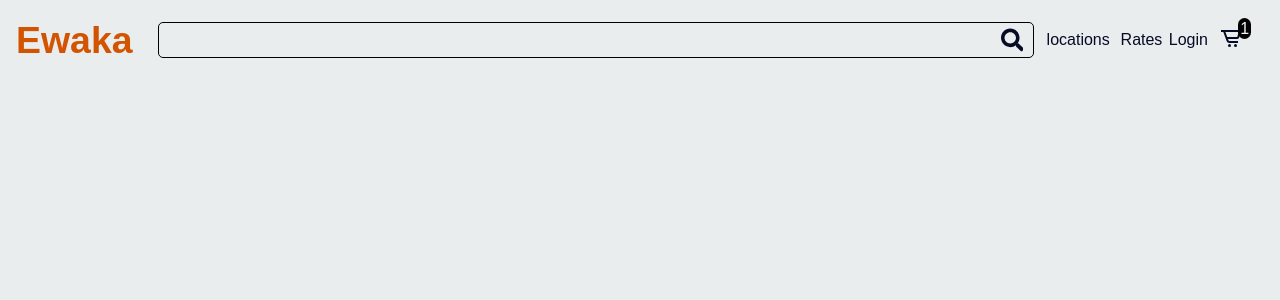
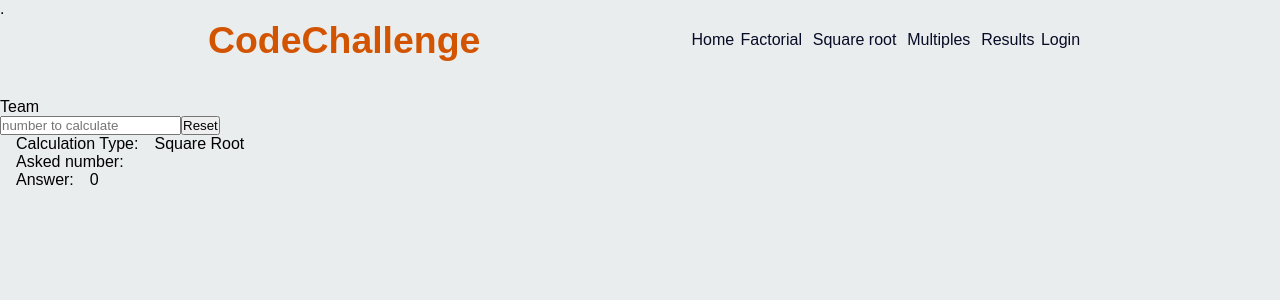
Before and after one commit to MichaelKasingye/Code-Challenge-outbox-client, a React (Create React App) app: page /squareroot in a window 1280 px wide. Shown: the top 300 px of the page. Built offline with nearby package versions, Linux system fonts and the light colour scheme.

Commit message:
first commit

```diff
--- a/src/App.js
+++ b/src/App.js
@@ -3,8 +3,9 @@ import {BrowserRouter as Router, Switch, Route} from 'react-router-dom';
 import './App.css';
 import Navbar from './components/Navbar';
 import Home from './components/pages/Home';
-import Product from './components/pages/Product';
-import Team from './components/pages/Team';
+import Results from './components/pages/Results';
+import Squareroot from './components/pages/Squareroot';
+// import "bootstrap/dist/css/bootstrap.css";
 
 function App() {
 
@@ -15,8 +16,8 @@ function App() {
       <Navbar/>
       <Switch>
         <Route path='/' exact component={Home}/>
-        <Route path='/teams' component={Team}/>
-        <Route path='/products' component={Product}/>
+        <Route path='/squareroot' component={Squareroot}/>
+        <Route path='/results' component={Results}/>
       </Switch>
     </Router>
     </div>
--- a/src/components/Navbar.jsx
+++ b/src/components/Navbar.jsx
@@ -1,6 +1,5 @@
 import React, {useEffect, useState} from 'react'
 import {FaBars} from "react-icons/fa";
-import {FaSearch} from "react-icons/fa";
 import {BiCartAlt} from "react-icons/bi";
 import {AiOutlineClose} from "react-icons/ai";
 import {Link} from 'react-router-dom';
@@ -49,35 +48,29 @@ window.addEventListener('resize', showBurger);
                 {burger? <Link to="#" className='menu-bars'>
                     <FaBars onClick={showSidebar}/>
                 </Link>:<Link to="/" className="logo">
-                   <h3>Ewaka</h3>
+                   <h3>CodeChallenge</h3>
                </Link>}
 
-               <form action="" className="nav-form">
-                <div className="nav-input">
-               <input className="nav-inputer" type="text" />
-                <FaSearch className="nav-search"/>
-                </div>
-               </form>
+
                {burger?"":<div className="nav-menu">
-               <Link to="/">locations</Link>
-               <Link to="/"> Rates</Link>
+               <Link to="/">Home</Link>
+               <Link to="/">Factorial</Link>
+               <Link to="/squareroot"> Square root</Link>
+               <Link to="/"> Multiples</Link>
+               <Link to="/results"> Results</Link>
                <Link to="/">Login</Link>
                </div>}
 
-               <Link to="/" className="nav-cart">
-                   <BiCartAlt />
-                   <span className="cart-number">1</span>
-               </Link>
                {burger?<Link to="/" className="logo">
-                   <h3>Ewaka</h3>
+                   <h3>CodeChallenge</h3>
                </Link>:""}
 
             </div>
-            <nav className={sidebar ? 'sidebar-menu active' : 'sidebar-menu'}>
+            <div className={sidebar ? 'sidebar-menu active' : 'sidebar-menu'}>
                 <ul className='sidebar-menu-items' onClick={showSidebar}>
                     <li className="navbar-toggle">
                         <Link to="#" className='menu-bars'>
-                            <AiOutlineClose style={{color:'white'}} onClick={showSidebar}/>
+                            <AiOutlineClose style={{color:'black'}} onClick={showSidebar}/>
                         </Link>
                     </li>
                     {
@@ -93,7 +86,7 @@ window.addEventListener('resize', showBurger);
                         })
                     }
                 </ul>
-            </nav>
+            </div>
             </IconContext.Provider>
         </>
     )
--- a/src/components/Sidebar.jsx
+++ b/src/components/Sidebar.jsx
@@ -5,27 +5,39 @@ import * as IoIcons from "react-icons/io";
 
 export const SidebarData = [
     {
-        title: 'locations',
+        title: 'Home',
         path: '/',
-        icon: <AiIcons.AiFillHome/>,
-        cName: 'nav-text'
+        icon: <IoIcons.IoIosPaper className="icon"/>,
+        cName: 'sidebar-text'
     },
     {
-        title: 'Rates',
-        path: '/reports',
-        icon: <IoIcons.IoIosPaper/>,
-        cName: 'nav-text'
+        title: 'Factorial',
+        path: '/factorial',
+        icon: <AiIcons.AiFillHome className="icon"/>,
+        cName: 'sidebar-text'
+    },
+    {
+        title: 'Square root',
+        path: '/squareroot',
+        icon: <IoIcons.IoIosPaper className="icon"/>,
+        cName: 'sidebar-text'
+    },
+    {
+        title: 'Multiples',
+        path: '/multiples',
+        icon: <FaIcons.FaCartPlus className="icon"/>,
+        cName: 'sidebar-text'
+    },
+    {
+        title: 'Results',
+        path: '/results',
+        icon: <FaIcons.FaCartPlus className="icon"/>,
+        cName: 'sidebar-text'
     },
     {
         title: 'Login',
-        path: '/products',
-        icon: <FaIcons.FaCartPlus/>,
-        cName: 'nav-text'
-    },
-    {
-        title: 'Team',
         path: '/teams',
-        icon: <IoIcons.IoMdPeople/>,
-        cName: 'nav-text'
+        icon: <IoIcons.IoMdPeople className="icon"/>,
+        cName: 'sidebar-text'
     }
 ]
--- a/src/components/navbar.css
+++ b/src/components/navbar.css
@@ -23,12 +23,16 @@
     transition: 1s;
 
     }
-
+    .logo a{
+        text-decoration: none;
+    }
 .logo{
     color: #d35400;
-    margin: 1rem;
+    margin: .7rem;
     font-size: 2rem;
     background: none;
+    /* border: 1px solid red; */
+
 }
 .menu-bars {
     color: #060b26;
@@ -59,7 +63,7 @@ outline: none;
 }
 .nav-search{
     margin: 0px 5px;
-color: #060b26;
+color: #d35400;
 font-size: 4px;
 font-weight: 100;
 }
@@ -68,39 +72,32 @@ margin: 0.2rem;
 color: #060b26;
 }
 .nav-cart{
-    margin: 0.5rem;
+    /* margin: 0.5rem; */
 color: #060b26;
-
+/* width: 3.5rem; */
+/* height: 4rem; */
+/* border: 1px solid red; */
+display: flex;
 }
 .cart-number{
     position:relative;
-    right: 1.3rem;
-    bottom: 1rem;
-    border-radius: 7rem;
+margin: 0;
+    right: .3rem;
+    bottom: .8rem;
+    border-radius: 1rem;
     background-color: black;
     color: #f5f5f5;
     padding: 2px;
+    /* display: flex;
+    justify-content: center; */
+    height: 1.3rem;
+    width: .9rem;
 }
 
-.nav-text a{
-    text-decoration: none;
-    color: #f5f5f5;
-    font-size: 18px;
-    width: 95%;
-    height: 100%;
-    display: flex;
-    align-items: center;
-    padding: 0 16px;
-    border-radius: 4px;
-}
-.nav-text a:hover{
-    background-color: #1a83ff;
-}
 .nav-menu-items{
     width:100%;
 }
 .navbar-toggle{
-    background-color: #060b26;
     width: 100%;
     height: 80px;
     display: flex;
@@ -108,11 +105,9 @@ color: #060b26;
     align-items: center;
 
 }
-span{
-    margin-left: 16px;
-}
+
 .sidebar-menu{
-    background-color: #060b26;
+    background-color: rgba(0, 0, 0, 0.856);
     width: 250px;
     height: 100vh;
     display: flex;
@@ -135,4 +130,24 @@ span{
     list-style: none;
     height: 60px;
 }
+.sidebar-text a{
+    text-decoration: none;
+    color:#eaedede8;
+    font-size: 18px;
+    width: 95%;
+    height: 100%;
+    display: flex;
+    align-items: center;
+    padding: 0 16px;
+    border-radius: 4px;
+}
+.sidebar-text a:hover{
+    background-color: #d35400;
+}
+.icon{
+color: whitesmoke;
+}
+span{
+    margin-left: 16px;
+}
 /* media query the nav bar for phone size, reduce the fonts and nav bar height on small screen sizes */
--- a/src/components/pages/Product.jsx
+++ /dev/null
@@ -1,11 +0,0 @@
-import React from 'react'
-
-function Product() {
-    return (
-        <div>
-            <h1>Product</h1>
-        </div>
-    )
-}
-
-export default Product
--- /dev/null
+++ b/src/components/pages/Results.jsx
@@ -0,0 +1,46 @@
+import React, { useEffect, useState } from 'react'
+import './results.css';
+import axios from "axios";
+
+function Results() {
+    const [roots, setRoots] = useState("");
+
+    useEffect(() => {
+        fetch('http://localhost:5000/api/items/')
+        .then((response) => response.json())
+        .then(response =>{
+            // console.log(response);
+            setRoots(response)
+        })
+        .catch(error =>{
+            console.log(error);
+        })
+    }, [])
+        const data = roots;
+    return (
+        <div>
+            {console.log(data)}
+            <div>.</div>
+            <div className="title">Results</div>
+            {typeof data != "undefined"?
+            ([...data].map(info => (
+                    <div key={info._id}>
+                        <p>{info.name}</p>
+                        <p>{info.question}</p>
+                        <p>{info.answer}</p>
+                        <p>{info.date}</p>
+
+                        </div>
+                ))):"Undefined"
+
+            }
+            {/* {[data].map(info => (
+                    <p key={info._id}>
+                        {info.name}
+                    </p>
+                ))} */}
+        </div>
+    )
+}
+
+export default Results;
--- /dev/null
+++ b/src/components/pages/Squareroot.jsx
@@ -0,0 +1,68 @@
+import React, { useEffect, useState } from 'react'
+import './squareroot.css';
+import axios from "axios";
+function Squareroot() {
+    const [name, setName] = useState("");
+    const [question, setQuestion] = useState("");
+    const [answer, setAnswer] = useState("");
+
+
+const data = {
+    name: name,
+    question: question,
+    answer: answer
+}
+const calculationType = "Square Root";
+
+
+useEffect(() => {
+
+    setName(calculationType);
+    var squareRoot =()=> Math.sqrt(question);
+    setAnswer(squareRoot);
+
+
+}, [question])
+
+    function submitHandler (e) {
+        e.preventDefault();
+
+        // squareRoot();
+        console.log(data);
+         axios.post('http://localhost:5000/api/items/', data)
+        .then(response =>{
+            console.log(response)
+        })
+        .catch(error =>{
+            console.log(error);
+        })
+        setQuestion("");
+    }
+
+
+    return (
+        <div>
+            <div className="Squareroot">.</div>
+            <div className="title">Team</div>
+
+            <form onSubmit={submitHandler}>
+            <input
+            type="number"
+            placeholder="number to calculate"
+            value={question}
+            onChange={(e) => setQuestion(e.target.value)}
+            />
+            <button type="submit">Reset</button>
+            </form>
+
+            <div className="page-results">
+                <p><span>Calculation Type:</span><span>{name}</span></p>
+                <p><span>Asked number:</span><span>{question}</span></p>
+                <p><span>Answer:</span><span>{answer}</span></p>
+            </div>
+
+        </div>
+    )
+}
+
+export default Squareroot
--- a/src/components/pages/Team.jsx
+++ /dev/null
@@ -1,11 +0,0 @@
-import React from 'react'
-
-function Team() {
-    return (
-        <div>
-            <h1>Team</h1>
-        </div>
-    )
-}
-
-export default Team
--- /dev/null
+++ b/src/components/pages/squareroot.css
@@ -0,0 +1,3 @@
+.title{
+    margin-top: 5rem;
+}
```
Also changed, not shown: package.json (+5 -2 lines), src/components/pages/results.css (added), 1 other file (tests, documents, lock files or other folders).
